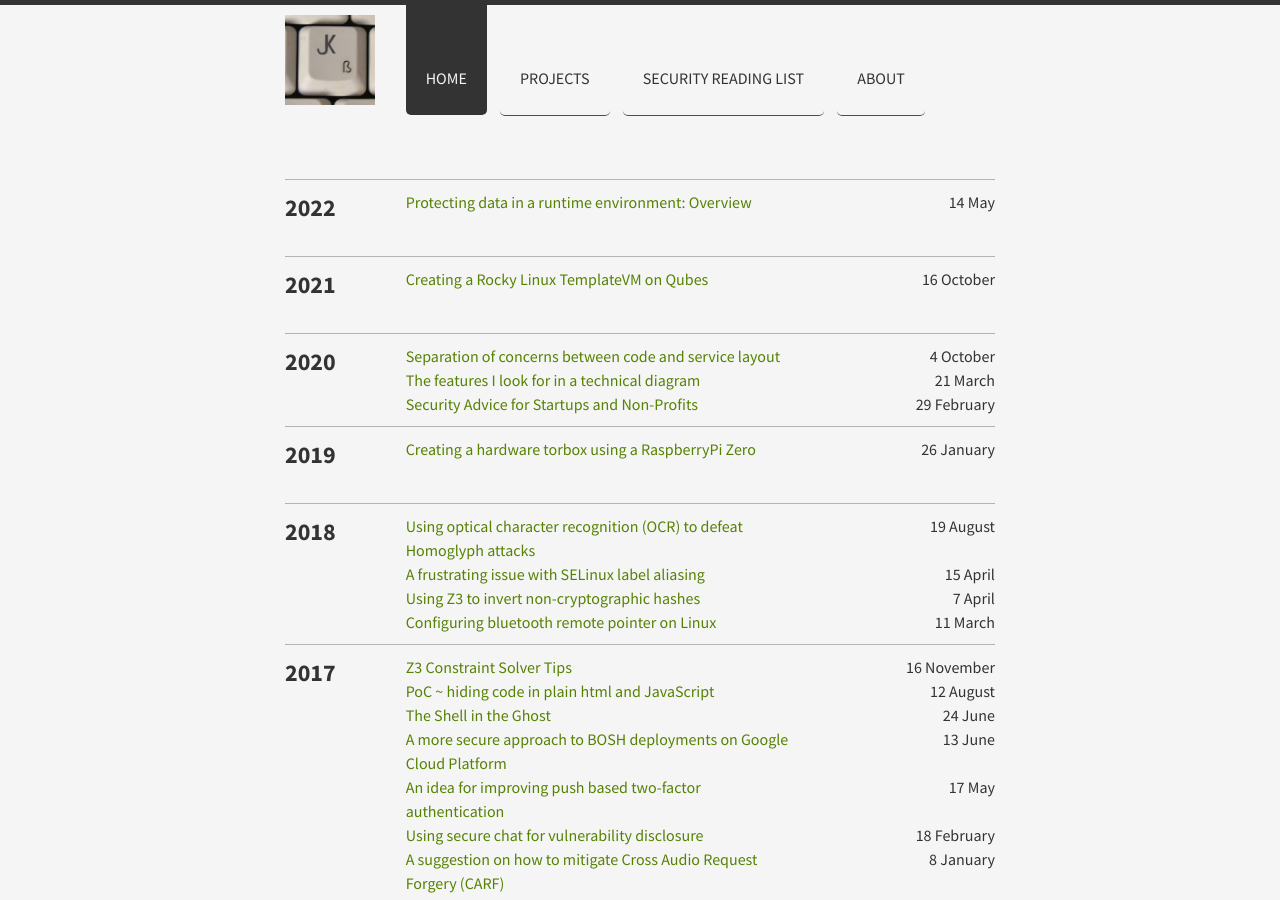
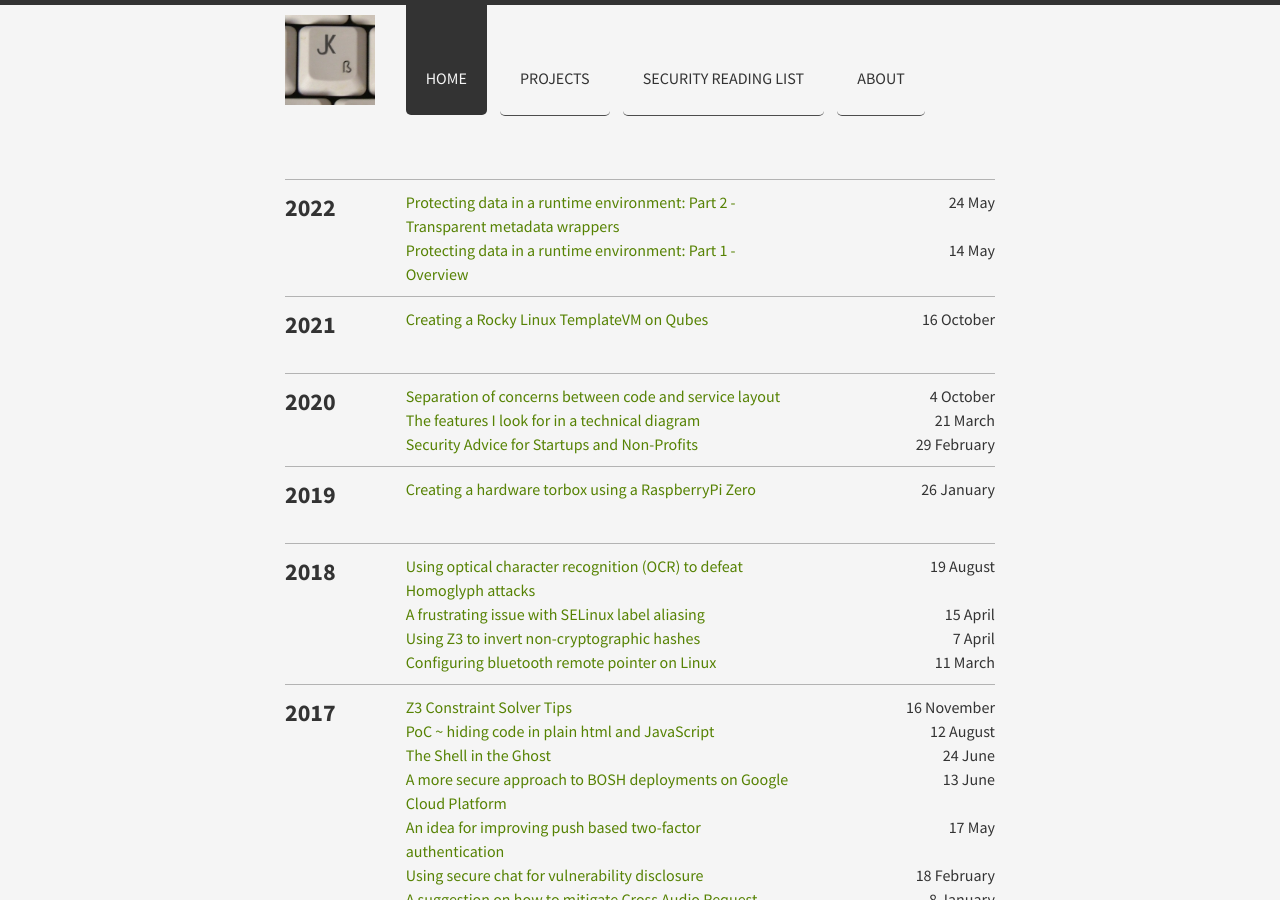
Before and after one commit to joekir/joekir.github.io, a Jekyll site: the page built from index.html, in a window 1280 px wide and 900 px high. Built offline with Jekyll 4.4.1, drawn with Linux system fonts in a browser that asks for light colours; nearby versions of some CDN libraries; comment, search, counter and statistics services are not loaded; part of the change alters nothing that is shown.

Commit message:
new post

````diff
--- a/_posts/2022-05-14-protecting-data-in-a-runtime-environment.md
+++ b/_posts/2022-05-14-protecting-data-in-a-runtime-environment.md
@@ -2,7 +2,7 @@
 layout: post
 published: true
 status: publish
-title: 'Protecting data in a runtime environment: Overview'
+title: 'Protecting data in a runtime environment: Part 1 - Overview'
 type: post
 largeimage: /assets/cat_bag_1.jpg
 ---
--- /dev/null
+++ b/_posts/2022-05-24-part-2-protecting-data-in-a-runtime-environment.md
@@ -0,0 +1,177 @@
+---
+layout: post
+published: true
+status: publish
+title: 'Protecting data in a runtime environment: Part 2 - Transparent metadata wrappers'
+type: post
+largeimage: /assets/box.jpg
+---
+* Do not remove this line (it will not be displayed)
+{:toc}
+
+[Last post](/2022/05/14/protecting-data-in-a-runtime-environment){:target="_blank"} I wrote about some overview thoughts about data-protection in a programming environment, in this one though I want to zoom in on the last item in that post on custom ["boxing"](https://docs.microsoft.com/en-us/dotnet/csharp/programming-guide/types/boxing-and-unboxing){:target="_blank"} of actual data to store metadata (that we already had at the database layer) on what entities should consume this data if we want to adhere to correct security and privacy practices.
+
+The authentication of data access at runtime based on this metadata would be _icing on the cake_, but the basic goal would simply be that the metadata travels with the data, and any mergers of _datums_ (is that a word?) merges the metadata correctly.
+
+## What would be the pre-requisites for using such a concept?
+
+If we take a software company that might use this type of approach, they would need to be of a certain technology maturity level to be able to adopt. Here's the requirements
+
+1. We have a datastore that has data in it that has privacy annotations (i.e. metadata).
+2. There is some global authorization on how a given identity can access some piece of data based upon its metadata.
+
+## What is the problem I'd like to have a better solution for?
+
+_Visually seems to work best for me, this is also duplicated in the [code repo](https://github.com/joekir/data-boxes){:target="_blank"}_.
+I've tried to use the colours green to red to indicate the data-exposure risk, hopefully that is ~intuitive.
+
+<div class="mermaid">
+flowchart TB
+    classDef vulnerable fill:#f1ac56
+    classDef critical fill:#ffcccb
+    classDef safe fill:#daf7a6
+    classDef resetColor fill:#ffffff
+
+    subgraph UI[frontend]
+        raw7[raw-data]
+    end
+    service ----- raw1[raw-data] --> UI:::vulnerable
+
+    subgraph context[service runtime]
+        service --- raw2[raw-data] --> logger:::vulnerable
+    end
+    class context resetColor
+
+    subgraph service
+        raw5[raw-data]
+    end
+    class service resetColor
+
+    subgraph logger
+        raw6[raw-data]
+    end
+
+    service <-- AuthZ by Service </br> on behalf of User --> DB[(database 1)]
+    class DB safe
+    subgraph DB
+        subgraph wrappedData[wrapped data]
+            direction LR
+            pii-attributes
+            ownership-attributes
+            raw4[raw-data]
+        end
+    end
+    class wrappedData safe
+    service ----- raw3[raw-data] -- No User AuthZ because </br> no metadata attached ---> DB2[(database 2)]
+    class DB2 vulnerable
+    class raw1,raw2,raw3,raw4,raw5,raw6,raw7 critical
+</div>
+
+Notice that when the data is in the DB on the left it is appropriately described via metadata attributes, though because this is dropped on the floor when it is fetched the `logger`, `UI` and `database2` all do not benefit from it and hence can expose the data insecurely.
+
+
+## Solution Overview
+
+Therefore, if instead we required all data to be packaged up with it's metadata, and some ways in which metadata could be combined when data was combined in the code.
+Then we could require that all places where raw data access is required e.g. `logger`, `UI`, `database2` need to know how to deal with reasoning about the attached metadata.
+
+
+<div class="mermaid">
+flowchart TB
+    classDef wrapped fill:#fffacd
+    classDef vulnerable fill:#f1ac56
+    classDef critical fill:#ffcccb
+    classDef safe fill:#daf7a6
+    classDef resetColor fill:#ffffff
+
+    subgraph UI[frontend]
+        cleaned1[cleaned-data]
+    end
+    class UI resetColor
+
+    service ----- cleaned2[cleaned-data] ---> UI
+
+    subgraph context[service runtime]
+        subgraph PA[Policy Agent]
+        end
+        service --- cleaned3[cleaned-data] --> logger:::vulnerable
+    end
+    class context,PA resetColor
+
+	  subgraph service
+        WD1[wrapped data]
+    end
+    class service resetColor
+    WD1 <-- raw-data access </br> authenticated ---> PA
+
+    subgraph logger
+        cleaned4[cleaned-data]
+    end
+    class logger resetColor
+
+    service <-- AuthZ by Service </br> on behalf of User --> DB1
+    subgraph DB1[database 1]
+        subgraph WD2[wrapped data]
+            direction LR
+            pii1[pii-attributes]:::resetColor
+            own1[ownership-attributes]:::resetColor
+            raw1[raw-data]
+        end
+    end
+
+	  service ----- WD3[wrapped-data] -- AuthZ by Service </br> on behalf of User ---> DB2[(database 2)]
+
+    class raw1 critical
+	  class cleaned1,cleaned2,cleaned3,cleaned4 safe
+    class DB1,DB2 resetColor
+    class WD1,WD2,WD3 wrapped
+</div>
+
+## So what does this solution look like to a developer?
+
+I began to create a toy project around this at [github.com/joekir/data-boxes](https://github.com/joekir/data-boxes){:target="_blank"} with the following ideas to increase developer adoption:
+
+1. The boxed object responds to all same public methods as the contained type, therefore code changes are minimized.
+2. There is a negligible performance overhead through opting for compile-time "_magic_" over run-time "_magic_".
+
+#2 needs a lot of work still, [manifold.systems](http://manifold.systems/){:target="_blank"} was the Java framework I found that best achieved the above so far, but this technique would not need to be in Java it's just the language I'm more comfortable with and can accomodate language manipulation more easily than some other options.
+
+Here's an example of how it currently works:
+
+```java
+// Before
+...
+String id = "123456abcd";
+Integer foo = fetchDataFromStore(id);
+
+var bar = foo + 10;
+
+System.out.println(bar);
+...
+```
+
+```java
+// After
+...
+String id = "123456abcd";
+DataBox<Integer> foo = fetchDataFromStore(id);
+
+var bar = foo + 10; // any operation on a DataBox<T> would also return a DataBox<T>
+
+System.out.println(bar);
+...
+```
+<br/>
+
+I've observed that tooling/framework changes that work well, are ones that can be progressively adopted, an example of this is Stripe's [Sorbet](https://sorbet.org){:target="_blank"} type checker for Ruby.
+
+If the adoption is optional, then each development team within an organization can migrate when it is appropriate based upon their other priorities, this is the antithesis of the "big-bang" approach ([Big-Bang Adoption](https://en.wikipedia.org/wiki/Big_bang_adoption){:target="_blank"}), which I've always seen fail.
+
+## Closing thoughts
+
+Re-stating the key assumptions for why I think a technique like this should be the future for enterprise software development:
+
+1. 99.9999% of software developers are well-intentioned when it comes to security, if you make it easier (and not performance impacting) to adopt an approach they will try it.
+2. It's already becoming commonplace to require tagging of PII at a datastore level.
+3. The choice of authorization frameworks (cool one I saw recently is [Oso](https://www.osohq.com/){:target="_blank"}) is better and granular data-access is a topic that is more popular than I can ever recall.
+4. In technology we see countless breaches of customer information that are the result of some data context (metadata) not being present for some evaluation of the data e.g. logging. Yet collectively as a business they did have that metadata present elsewhere in their systems.
````
Also changed, not shown: assets/box.jpg (added).
